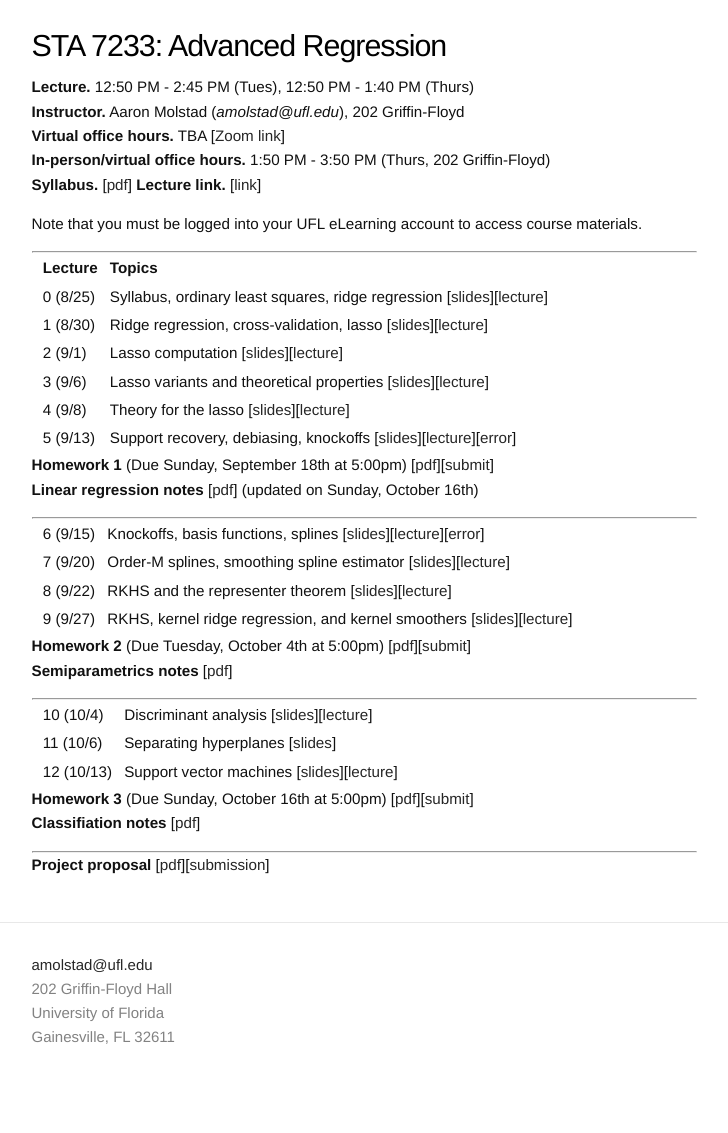
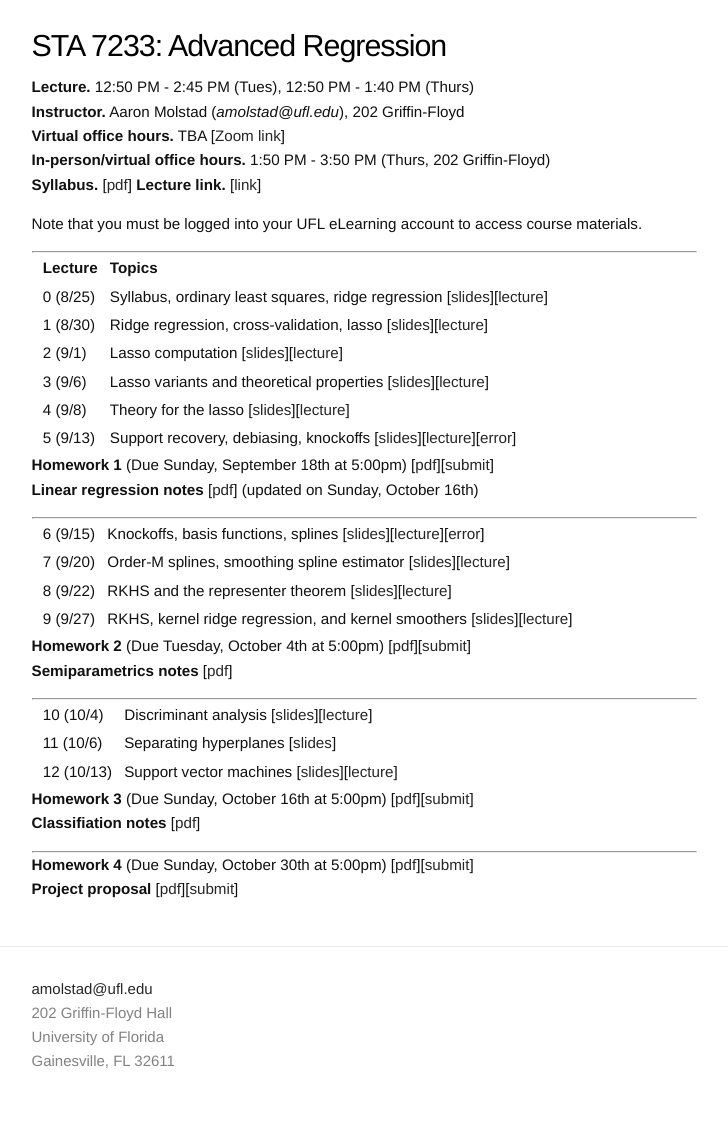
Before and after one commit to ajmolstad/ajmolstad.github.io, a Jekyll site: the page built from F22_STA7233.md, in a window 1280 px wide. Shown: the whole page, without its empty margins (276-1004 px from the left). Built offline with Jekyll 4.4.1, drawn with Linux system fonts in a browser that asks for light colours; before the commit the page ends 1109 px from its top, so only the background shows below that.

Commit message:
Update F22_STA7233.md

```diff
--- a/F22_STA7233.md
+++ b/F22_STA7233.md
@@ -52,4 +52,5 @@ Note that you must be logged into your UFL eLearning account to access course ma
 
 
 -----------------
-**Project proposal** [[pdf](https://ufl.instructure.com/files/72462357/download?download_frd=1)][[submission](https://ufl.instructure.com/courses/463961/assignments/5411229)]
+**Homework 4** (Due Sunday, October 30th at 5:00pm) [[pdf](https://ufl.instructure.com/files/72464671/download?download_frd=1)][[submit](https://ufl.instructure.com/courses/463961/assignments/5411240)]
+**Project proposal** [[pdf](https://ufl.instructure.com/files/72462357/download?download_frd=1)][[submit](https://ufl.instructure.com/courses/463961/assignments/5411229)]
```
